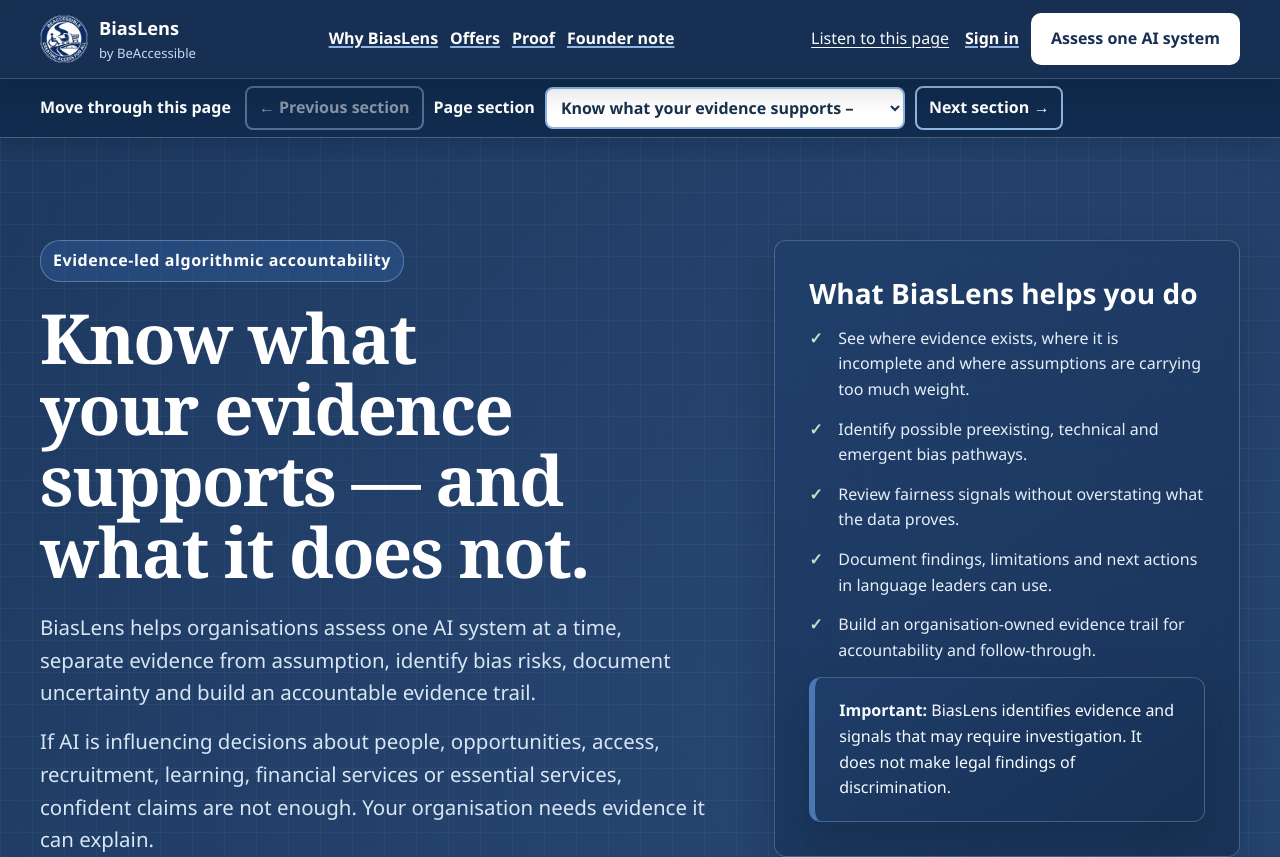
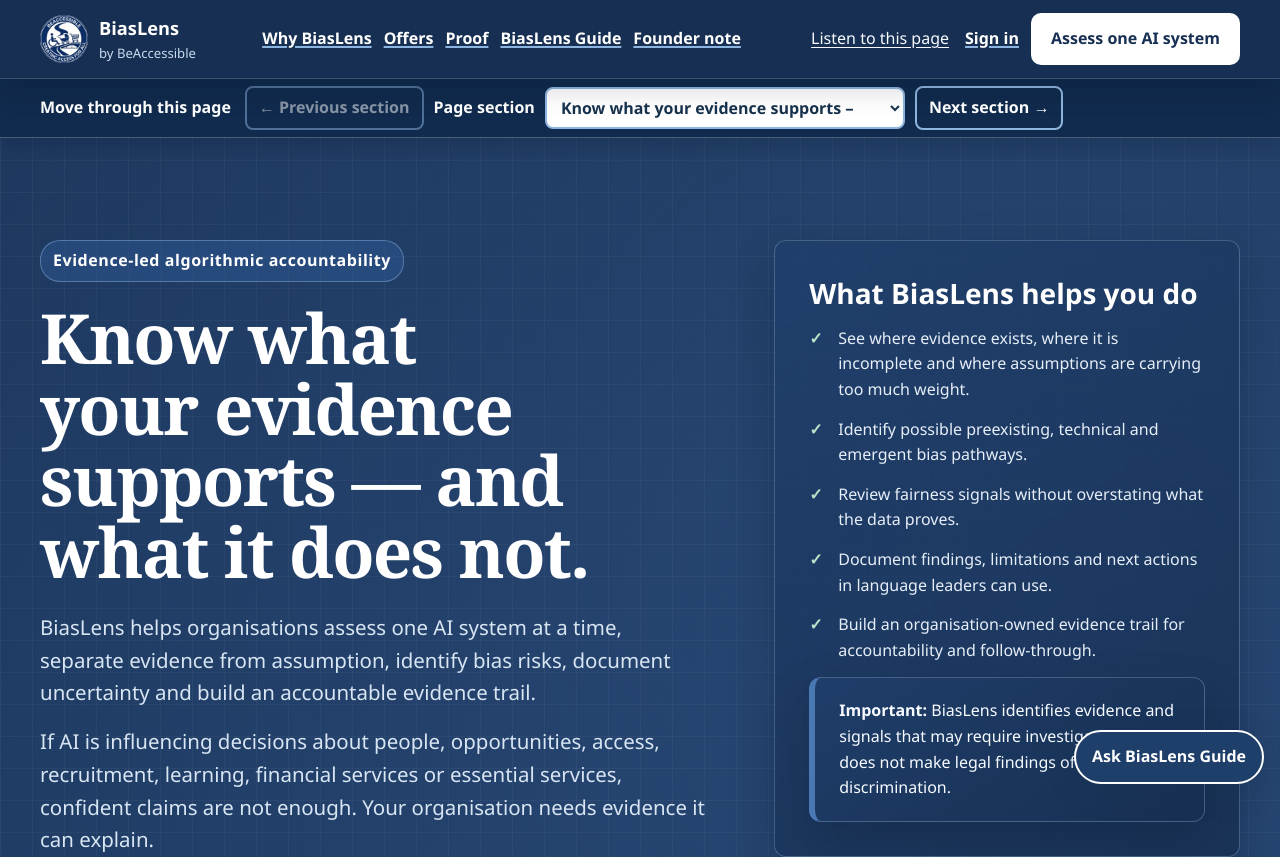
Before and after one commit to laggiesfl/BiasLens-Full-Platform, a Next.js app: page / in a window 1280 px wide. Shown: the top 857 px of the page. Built offline with nearby package versions, Linux system fonts and the light colour scheme.

Commit message:
feat: add BiasLens Guide to public navigation

```diff
--- a/src/components/public/PublicHeader.tsx
+++ b/src/components/public/PublicHeader.tsx
@@ -1,5 +1,6 @@
 import Link from "next/link";
 import { Logo } from "@/components/Logo";
+import { GuideLauncher } from "@/components/guide/GuideLauncher";
 import { ListenToPage } from "./ListenToPage";
 import { HomeSectionNavigator } from "./HomeSectionNavigator";
 
@@ -21,6 +22,7 @@ export function PublicHeader() {
             <a href="/#why">Why BiasLens</a>
             <a href="/#offers">Offers</a>
             <a href="/#proof">Proof</a>
+            <Link href="/guide">BiasLens Guide</Link>
             <a href="/#founder">Founder note</a>
           </nav>
 
@@ -32,6 +34,7 @@ export function PublicHeader() {
         </div>
       </header>
       <HomeSectionNavigator />
+      <GuideLauncher />
     </>
   );
 }
```
